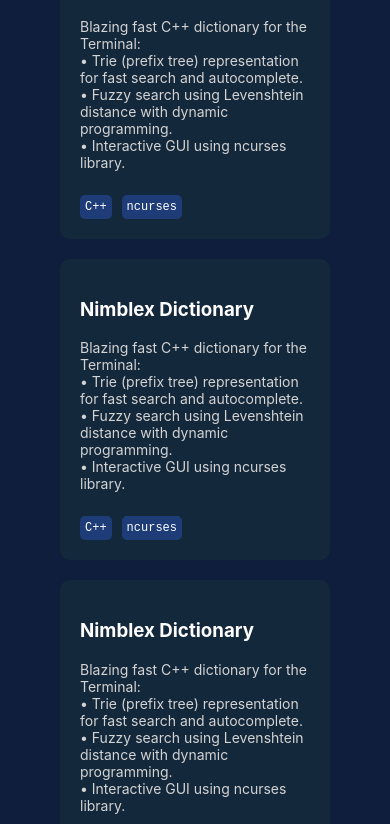
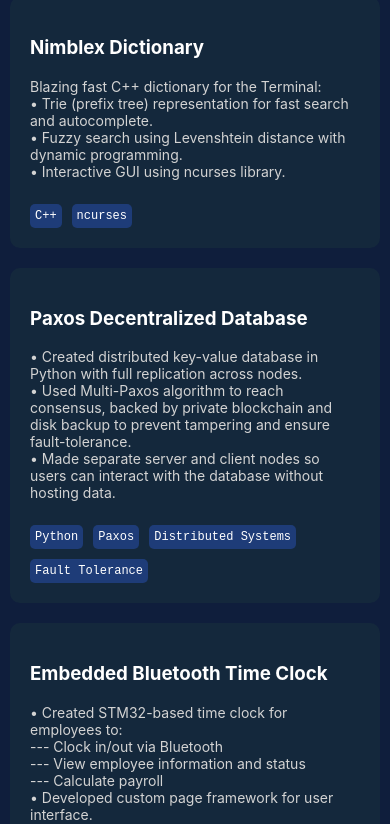
Before and after one commit to tekaireb/tekaireb.github.io, a React (Create React App) app: page /projects in a window 390 px wide. Shown: the part 1852-2676 px from the top of the page. Built offline with nearby package versions, Linux system fonts and the light colour scheme.

Commit message:
Made jobs timeline more mobile-friendly

```diff
--- a/src/components/Timeline.js
+++ b/src/components/Timeline.js
@@ -1,4 +1,4 @@
-import React, { useState } from 'react';
+import React, { useState, useEffect } from 'react';
 import '../styles/Jobs.css';
 
 // Determine if two Dates have the same month and year
@@ -75,6 +75,8 @@
         document.getElementById('job_bar_' + active_job).scrollIntoView({ behavior: 'smooth', block: 'nearest', inline: 'start' })
     }
 
+
+
     return (
         <>
             <div className='timeline_event'>
@@ -110,7 +112,6 @@
                 )}
 
                 {/* Jobs */}
-                {console.log(jobs)}
                 {jobs.map((job, i) =>
                     <div
                         className='job_bar' id={'job_bar_' + i}
--- a/src/content/projects.json
+++ b/src/content/projects.json
@@ -1,76 +1,4 @@
 [
-    {
-        "title": "Nimblex Dictionary",
-        "company": "",
-        "start_date": "March 1, 2021",
-        "end_date": "",
-        "link": "https://github.com/tekaireb/nimblex_dictionary",
-        "description": [
-            "Blazing fast C++ dictionary for the Terminal:",
-            "• Trie (prefix tree) representation for fast search and autocomplete.",
-            "• Fuzzy search using Levenshtein distance with dynamic programming.",
-            "• Interactive GUI using ncurses library."
-        ],
-        "show": true,
-        "tags": [
-            "C++",
-            "ncurses"
-        ]
-    },
-    {
-        "title": "Nimblex Dictionary",
-        "company": "",
-        "start_date": "March 1, 2021",
-        "end_date": "",
-        "link": "https://github.com/tekaireb/nimblex_dictionary",
-        "description": [
-            "Blazing fast C++ dictionary for the Terminal:",
-            "• Trie (prefix tree) representation for fast search and autocomplete.",
-            "• Fuzzy search using Levenshtein distance with dynamic programming.",
-            "• Interactive GUI using ncurses library."
-        ],
-        "show": true,
-        "tags": [
-            "C++",
-            "ncurses"
-        ]
-    },
-    {
-        "title": "Nimblex Dictionary",
-        "company": "",
-        "start_date": "March 1, 2021",
-        "end_date": "",
-        "link": "https://github.com/tekaireb/nimblex_dictionary",
-        "description": [
-            "Blazing fast C++ dictionary for the Terminal:",
-            "• Trie (prefix tree) representation for fast search and autocomplete.",
-            "• Fuzzy search using Levenshtein distance with dynamic programming.",
-            "• Interactive GUI using ncurses library."
-        ],
-        "show": true,
-        "tags": [
-            "C++",
-            "ncurses"
-        ]
-    },
-    {
-        "title": "Nimblex Dictionary",
-        "company": "",
-        "start_date": "March 1, 2021",
-        "end_date": "",
-        "link": "https://github.com/tekaireb/nimblex_dictionary",
-        "description": [
-            "Blazing fast C++ dictionary for the Terminal:",
-            "• Trie (prefix tree) representation for fast search and autocomplete.",
-            "• Fuzzy search using Levenshtein distance with dynamic programming.",
-            "• Interactive GUI using ncurses library."
-        ],
-        "show": true,
-        "tags": [
-            "C++",
-            "ncurses"
-        ]
-    },
     {
         "title": "Nimblex Dictionary",
         "company": "",
@@ -92,7 +20,7 @@
     {
         "title": "Paxos Decentralized Database",
         "company": "",
-        "start_date": "Feb 1, 2021",
+        "start_date": "February 1, 2021",
         "end_date": "March 1, 2021",
         "link": "https://github.com/tekaireb/paxos-database",
         "description": [
@@ -107,5 +35,89 @@
             "Distributed Systems",
             "Fault Tolerance"
         ]
+    },
+    {
+        "title": "Embedded Bluetooth Time Clock",
+        "company": "",
+        "start_date": "February 1, 2021",
+        "end_date": "February 1, 2021",
+        "link": "https://github.com/tekaireb/stm32_time_clock",
+        "description": [
+            "• Created STM32-based time clock for employees to:",
+            "--- Clock in/out via Bluetooth",
+            "--- View employee information and status",
+            "--- Calculate payroll",
+            "• Developed custom page framework for user interface.",
+            "• Utilized the following peripheral devices:",
+            "--- Bluetooth module (over UART)",
+            "--- LCD display (over SPI)",
+            "--- Joystick buttons"
+        ],
+        "show": true,
+        "tags": [
+            "C",
+            "C++",
+            "STM32",
+            "Embedded Systems"
+        ]
+    },
+    {
+        "title": "Pulse",
+        "company": "SBHacks VII Hackathon",
+        "start_date": "January 1, 2021",
+        "end_date": "January 1, 2021",
+        "link": "https://github.com/gmundewadi/sbhacks2021_pulse",
+        "description": [
+            "• Collaborated on a React + MongoDB live engagement tool in 36 hours, currently utilized by 3 campus organizations and professors.",
+            "• Integrated with Heroku for automatic deployment."
+        ],
+        "show": true,
+        "tags": [
+            "React",
+            "MongoDB"
+        ]
+    },
+    {
+        "title": "Secure IoT Processor",
+        "company": "Early Research Scholars Program",
+        "start_date": "September 1, 2019",
+        "end_date": "June 1, 2020",
+        "link": "https://github.com/gmundewadi/sbhacks2021_pulse",
+        "description": [
+            "• Designed and simulated a RISC-V processor using PyRTL (similar to Verilog).",
+            "• Devised countermeasures against hardware-level cyberattacks, involving:",
+            "--- AN-encoding",
+            "--- Internal encryption schemes (RSA / stream ciphers)",
+            "--- Triple modular redundancy",
+            "--- Error correction codes",
+            "• Maintained automated unit tests with PyTest and CircleCI.",
+            "• Performed a security and performance audit."
+        ],
+        "show": true,
+        "tags": [
+            "Python",
+            "PyRTL",
+            "Computer Architecture"
+        ]
+    },
+    {
+        "title": "Course Scheduler",
+        "company": "SBHacks VI Hackathon",
+        "start_date": "January 1, 2020",
+        "end_date": "January 1, 2020",
+        "link": "",
+        "description": [
+            "Project description",
+            "Led team to create a React-based course scheduler in 36 hours to help students plan for course registration:",
+            "• Integrated with UCSB Academics API to provide up-to-date course information.",
+            "• Provided quick searching and rearranging, with a calendar view to facilitate conflict resolution.",
+            "• Suggested courses based on 20+ university requirements.",
+            "• Scraped Rate My Professors to display professor ratings. "
+        ],
+        "show": true,
+        "tags": [
+            "React",
+            "Web scraping"
+        ]
     }
 ]
--- a/src/styles/Jobs.css
+++ b/src/styles/Jobs.css
@@ -20,6 +20,7 @@
     justify-content: center;
     align-items: center;
     width: 100%;
+    padding-top: 30px;
 }
 
 .timeline_event {
@@ -61,13 +62,14 @@
 
 .event_left, .event_right {
     position: absolute;
-    top: 50%;
+    bottom: 50%;
     font-size: 40px;
     height: 50px;
     width: 50px;
     border: 1px solid white;
     border-radius: 50%;
     transition-duration: 1s;
+    user-select: none;
 }
 
 .event_left:hover, .event_right:hover {
@@ -92,8 +94,23 @@
 }
 
 @media all and (max-width: 700px) {
-    .timeline_event { width: 100vw; }
+    .timeline_event {
+        width: 100vw;
+        padding-bottom: 50px;
+    }
     .axis { width: 100vw; }
+
+    /* Put buttons at the bottom and make room for text */
+    .event_left, .event_right {
+        bottom: 0;
+        width: 47%;
+        border-radius: 0%;
+    }
+    .event_left { left: 2%; }
+    .event_right { right: 2%; }
+    .event_left:hover { left: 2%; }
+    .event_right:hover { right: 2%; }
+    .event_description { margin: 20px 20px; }
 }
 
 
--- a/src/styles/Projects.css
+++ b/src/styles/Projects.css
@@ -10,6 +10,15 @@
     align-items: stretch;
     flex: 1 1 0px;
     padding: 50px;
+    padding-top: 30px;
+}
+
+@media all and (max-width: 1200px) {
+    .projects_grid { padding: 50px 20px; }
+}
+
+@media all and (max-width: 700px) {
+    .projects_grid { padding: 50px 0; }
 }
 
 .projects_subheader {
```
Also changed, not shown: src/components/Menu.js (added, +24 -0 lines), src/styles/Menu.css (added), 24 other files (tests, documents, lock files or other folders).
